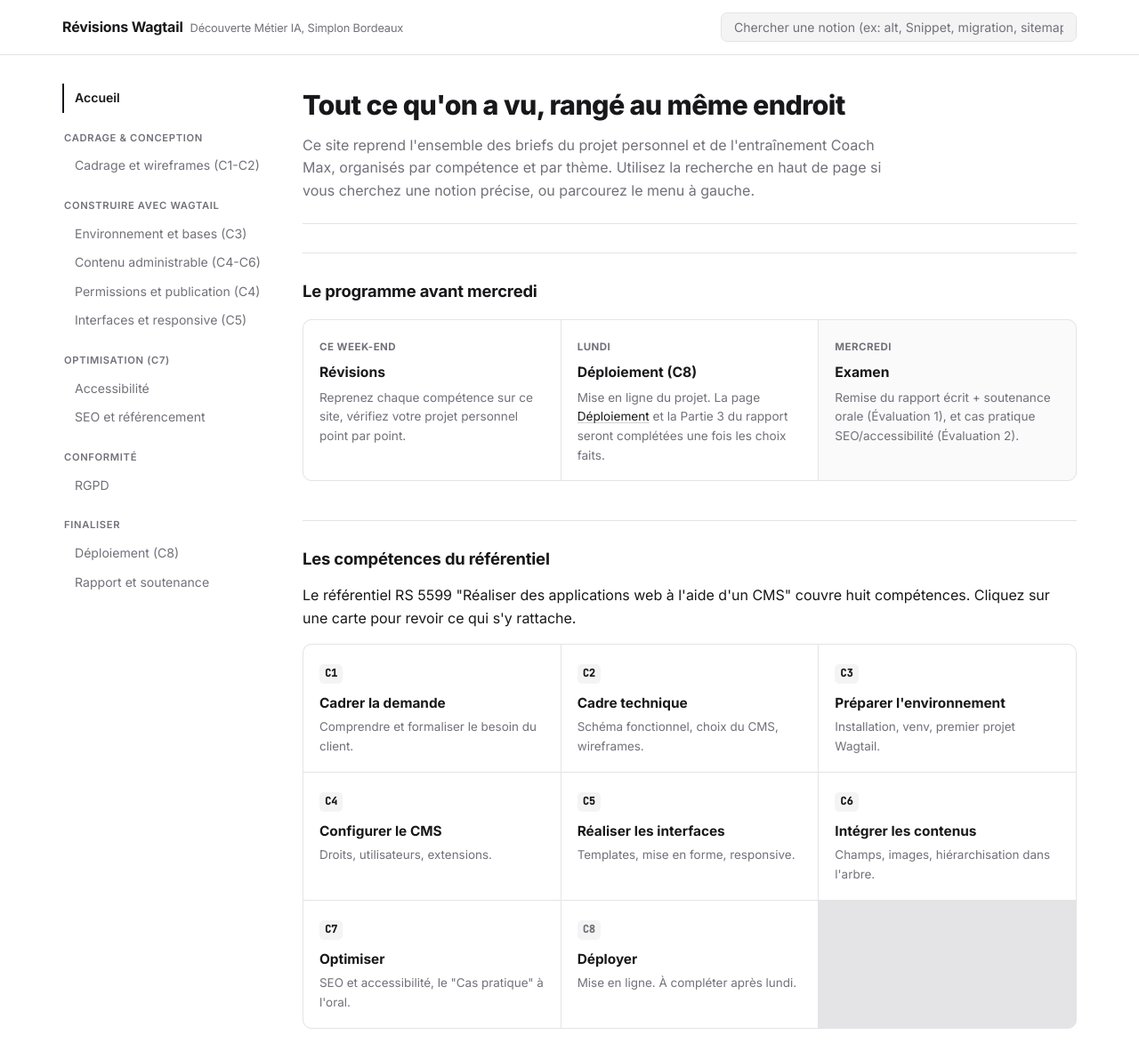
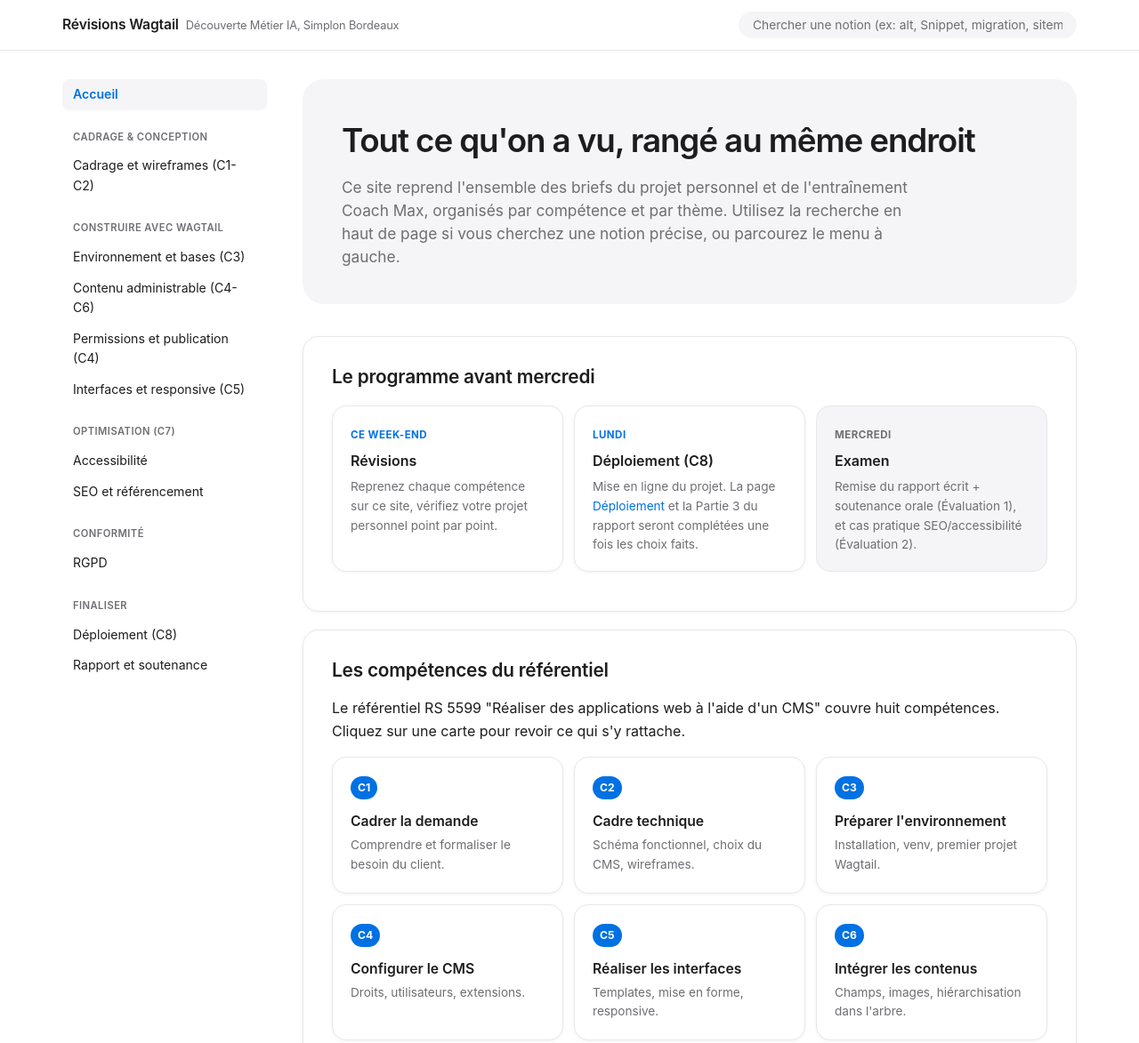
Before and after one commit to Atif-Zourgani/revision_simplon_certif, a plain HTML site: page index.html in a window 1280 px wide. Shown: the top 1173 px of the page at 89% size. Drawn offline with Linux system fonts and the light colour scheme.

Commit message:
Refonte style Apple (apple.com / developer.apple.com)
Police systeme SF Pro, gris #f5f5f7 caracteristique, bleu Apple,
cartes tres arrondies avec ombres douces, badges en pastille,
barre de navigation en verre depoli.

```diff
--- a/css/style.css
+++ b/css/style.css
@@ -1,21 +1,23 @@
-@import url('https://fonts.googleapis.com/css2?family=Inter:wght@400;500;600;700;800&family=JetBrains+Mono:wght@400;500&display=swap');
-
 :root {
   --bg: #ffffff;
-  --bg-subtle: #fafafa;
-  --bg-tint: #f4f4f5;
-  --text: #18181b;
-  --muted: #71717a;
-  --border: #e4e4e7;
-  --border-strong: #d4d4d8;
-  --green: #15803d;
-  --green-bg: #f0fdf4;
-  --red: #b91c1c;
-  --red-bg: #fef2f2;
-  --code-bg: #18181b;
-  --code-text: #e4e4e7;
+  --bg-subtle: #f5f5f7;
+  --bg-tint: #f5f5f7;
+  --text: #1d1d1f;
+  --muted: #6e6e73;
+  --border: #d2d2d7;
+  --border-soft: #e8e8ed;
+  --blue: #0071e3;
+  --blue-dark: #0058b0;
+  --green: #1d7a36;
+  --green-bg: #e9f8ee;
+  --red: #d70015;
+  --red-bg: #fdecec;
+  --code-bg: #1d1d1f;
+  --code-text: #f2f2f4;
   --white: #ffffff;
-  --radius: 10px;
+  --radius: 18px;
+  --shadow: 0 2px 16px rgba(0, 0, 0, 0.06);
+  --shadow-sm: 0 1px 4px rgba(0, 0, 0, 0.05);
   --max-width: 1180px;
 }
 
@@ -29,7 +31,8 @@ html, body {
 }
 
 body {
-  font-family: "Inter", -apple-system, "Helvetica Neue", Arial, sans-serif;
+  font-family: -apple-system, BlinkMacSystemFont, "SF Pro Text", "SF Pro Display",
+    "Helvetica Neue", Helvetica, Arial, sans-serif;
   color: var(--text);
   background: var(--bg);
   line-height: 1.6;
@@ -38,18 +41,16 @@ body {
 }
 
 a {
-  color: var(--text);
-  text-decoration: underline;
-  text-decoration-color: var(--border-strong);
-  text-underline-offset: 2px;
+  color: var(--blue);
+  text-decoration: none;
 }
 
 a:hover {
-  text-decoration-color: var(--text);
+  text-decoration: underline;
 }
 
 a:focus-visible, button:focus-visible, input:focus-visible {
-  outline: 2px solid var(--text);
+  outline: 2px solid var(--blue);
   outline-offset: 2px;
 }
 
@@ -63,9 +64,10 @@ img {
   position: sticky;
   top: 0;
   z-index: 50;
-  background: rgba(255, 255, 255, 0.92);
-  backdrop-filter: blur(8px);
-  border-bottom: 1px solid var(--border);
+  background: rgba(255, 255, 255, 0.78);
+  backdrop-filter: saturate(180%) blur(20px);
+  -webkit-backdrop-filter: saturate(180%) blur(20px);
+  border-bottom: 1px solid var(--border-soft);
 }
 
 .topbar-inner {
@@ -74,7 +76,7 @@ img {
   display: flex;
   align-items: center;
   gap: 16px;
-  padding: 14px 20px;
+  padding: 13px 20px;
 }
 
 .brand {
@@ -82,8 +84,8 @@ img {
   align-items: baseline;
   gap: 8px;
   color: var(--text);
-  font-weight: 700;
-  font-size: 1rem;
+  font-weight: 600;
+  font-size: 0.98rem;
   letter-spacing: -0.01em;
   white-space: nowrap;
 }
@@ -96,12 +98,12 @@ img {
 
 .menu-toggle {
   display: none;
-  background: var(--white);
-  border: 1px solid var(--border-strong);
+  background: var(--bg-tint);
+  border: none;
   color: var(--text);
-  border-radius: 7px;
-  padding: 6px 10px;
-  font-size: 0.88rem;
+  border-radius: 980px;
+  padding: 6px 14px;
+  font-size: 0.86rem;
   font-weight: 500;
   cursor: pointer;
 }
@@ -109,18 +111,18 @@ img {
 .search-wrap {
   position: relative;
   flex: 1;
-  max-width: 400px;
+  max-width: 380px;
   margin-left: auto;
 }
 
 .search-wrap input {
   width: 100%;
-  padding: 7px 14px;
-  border-radius: 7px;
-  border: 1px solid var(--border);
+  padding: 7px 16px;
+  border-radius: 980px;
+  border: none;
   background: var(--bg-tint);
   color: var(--text);
-  font-size: 0.88rem;
+  font-size: 0.86rem;
   font-family: inherit;
 }
 
@@ -130,17 +132,19 @@ img {
 
 .search-results {
   position: absolute;
-  top: calc(100% + 6px);
+  top: calc(100% + 8px);
   left: 0;
   right: 0;
-  background: var(--white);
-  border: 1px solid var(--border);
-  border-radius: 10px;
-  box-shadow: 0 8px 24px rgba(0, 0, 0, 0.08);
+  background: rgba(255, 255, 255, 0.92);
+  backdrop-filter: blur(20px);
+  border: 1px solid var(--border-soft);
+  border-radius: 16px;
+  box-shadow: 0 12px 32px rgba(0, 0, 0, 0.14);
   max-height: 60vh;
   overflow-y: auto;
   display: none;
   z-index: 60;
+  padding: 6px;
 }
 
 .search-results.open {
@@ -149,19 +153,15 @@ img {
 
 .search-results a {
   display: block;
-  padding: 10px 14px;
-  border-bottom: 1px solid var(--border);
+  padding: 10px 12px;
+  border-radius: 10px;
   color: var(--text);
   text-decoration: none;
 }
 
-.search-results a:last-child {
-  border-bottom: none;
-}
-
 .search-results a:hover,
 .search-results a.active {
-  background: var(--bg-subtle);
+  background: var(--bg-tint);
 }
 
 .search-results .result-title {
@@ -189,7 +189,7 @@ img {
   margin: 0 auto;
   display: flex;
   gap: 40px;
-  padding: 32px 20px 72px;
+  padding: 32px 20px 80px;
   align-items: flex-start;
 }
 
@@ -197,39 +197,39 @@ img {
   width: 230px;
   flex-shrink: 0;
   position: sticky;
-  top: 76px;
+  top: 80px;
 }
 
 .sidebar-group {
-  margin-bottom: 20px;
+  margin-bottom: 22px;
 }
 
 .sidebar-group h3 {
   font-size: 0.7rem;
   text-transform: uppercase;
-  letter-spacing: 0.06em;
+  letter-spacing: 0.04em;
   font-weight: 600;
   color: var(--muted);
-  margin: 0 0 6px 2px;
+  margin: 0 0 6px 12px;
 }
 
 .sidebar a {
   display: block;
-  padding: 5px 0 5px 12px;
-  border-left: 2px solid transparent;
+  padding: 6px 12px;
+  border-radius: 8px;
   font-size: 0.88rem;
-  color: var(--muted);
+  color: var(--text);
   text-decoration: none;
-  transition: color .1s, border-color .1s;
+  transition: background .12s;
 }
 
 .sidebar a:hover {
-  color: var(--text);
+  background: var(--bg-tint);
 }
 
 .sidebar a.active {
-  border-left-color: var(--text);
-  color: var(--text);
+  background: var(--bg-tint);
+  color: var(--blue);
   font-weight: 600;
 }
 
@@ -241,66 +241,67 @@ img {
 /* ---------- Page header ---------- */
 
 .page-head {
-  padding-bottom: 24px;
-  margin-bottom: 32px;
-  border-bottom: 1px solid var(--border);
+  background: var(--bg-subtle);
+  border-radius: 24px;
+  padding: 40px 44px;
+  margin-bottom: 36px;
 }
 
 .page-head h1 {
-  margin: 0 0 8px;
-  font-size: 1.9rem;
-  font-weight: 800;
-  letter-spacing: -0.02em;
+  margin: 0 0 10px;
+  font-size: 2.3rem;
+  font-weight: 600;
+  letter-spacing: -0.03em;
   color: var(--text);
 }
 
 .page-head p {
   margin: 0;
   color: var(--muted);
-  max-width: 680px;
-  font-size: 1rem;
+  max-width: 640px;
+  font-size: 1.08rem;
+  line-height: 1.5;
 }
 
 .badges {
   display: flex;
-  gap: 6px;
-  margin-top: 16px;
+  gap: 8px;
+  margin-top: 20px;
   flex-wrap: wrap;
 }
 
 .badge {
   display: inline-block;
-  font-size: 0.72rem;
+  font-size: 0.78rem;
   font-weight: 600;
-  padding: 4px 10px;
-  border-radius: 6px;
-  background: var(--bg-tint);
+  padding: 5px 14px;
+  border-radius: 980px;
+  background: var(--white);
   color: var(--text);
+  box-shadow: var(--shadow-sm);
 }
 
 .badge.alt {
-  background: var(--white);
+  background: transparent;
   color: var(--muted);
-  border: 1px solid var(--border);
+  box-shadow: none;
 }
 
 /* ---------- Sections ---------- */
 
 .card {
-  padding: 28px 0;
-  margin-bottom: 0;
-  border-top: 1px solid var(--border);
-}
-
-.card:first-child {
-  border-top: none;
-  padding-top: 0;
+  background: var(--white);
+  border: 1px solid var(--border-soft);
+  border-radius: var(--radius);
+  padding: 28px 32px;
+  margin-bottom: 20px;
+  box-shadow: var(--shadow-sm);
 }
 
 .card h2 {
   color: var(--text);
-  font-size: 1.15rem;
-  font-weight: 700;
+  font-size: 1.3rem;
+  font-weight: 600;
   letter-spacing: -0.01em;
   margin-top: 0;
   margin-bottom: 14px;
@@ -311,9 +312,9 @@ img {
 
 .card h3 {
   color: var(--text);
-  font-size: 1rem;
-  font-weight: 700;
-  margin-top: 24px;
+  font-size: 1.05rem;
+  font-weight: 600;
+  margin-top: 26px;
   margin-bottom: 8px;
 }
 
@@ -335,20 +336,20 @@ img {
 }
 
 .source-tag {
-  font-size: 0.7rem;
+  font-size: 0.72rem;
   font-weight: 500;
   color: var(--muted);
   background: var(--bg-tint);
-  border-radius: 6px;
-  padding: 2px 8px;
+  border-radius: 980px;
+  padding: 3px 10px;
   margin-left: auto;
 }
 
 /* ---------- Boxes ---------- */
 
 .box {
-  border-radius: 8px;
-  padding: 12px 16px;
+  border-radius: 14px;
+  padding: 14px 18px;
   margin: 16px 0;
   background: var(--bg-tint);
 }
@@ -376,10 +377,10 @@ img {
   text-transform: uppercase;
   letter-spacing: 0.04em;
   margin-bottom: 4px;
-  color: var(--text);
+  color: var(--blue);
 }
 
-.box.info .label { color: var(--text); }
+.box.info .label { color: var(--blue); }
 .box.piege .label { color: var(--red); }
 .box.ok .label { color: var(--green); }
 .box.hold .label { color: var(--muted); }
@@ -393,22 +394,22 @@ img {
 pre {
   background: var(--code-bg);
   color: var(--code-text);
-  padding: 14px 16px;
-  border-radius: 8px;
+  padding: 16px 18px;
+  border-radius: 14px;
   overflow-x: auto;
   font-size: 0.83rem;
   line-height: 1.55;
 }
 
 code {
-  font-family: "JetBrains Mono", "SF Mono", Consolas, Monaco, monospace;
+  font-family: "SF Mono", ui-monospace, Menlo, Consolas, monospace;
 }
 
 :not(pre) > code {
   background: var(--bg-tint);
   color: var(--text);
-  padding: 1px 5px;
-  border-radius: 4px;
+  padding: 1px 6px;
+  border-radius: 5px;
   font-size: 0.86em;
 }
 
@@ -423,15 +424,17 @@ table {
 
 th, td {
   text-align: left;
-  padding: 9px 10px;
-  border-bottom: 1px solid var(--border);
+  padding: 10px 12px;
+  border-bottom: 1px solid var(--border-soft);
   vertical-align: top;
 }
 
 th {
   font-weight: 600;
-  color: var(--text);
-  border-bottom: 2px solid var(--text);
+  color: var(--muted);
+  font-size: 0.78rem;
+  text-transform: uppercase;
+  letter-spacing: 0.03em;
 }
 
 /* ---------- Checklist ---------- */
@@ -443,7 +446,7 @@ th {
 }
 
 .checklist li {
-  padding: 6px 0 6px 28px;
+  padding: 6px 0 6px 30px;
   position: relative;
 }
 
@@ -452,10 +455,10 @@ th {
   position: absolute;
   left: 0;
   top: 8px;
-  width: 15px;
-  height: 15px;
-  border: 1.5px solid var(--border-strong);
-  border-radius: 4px;
+  width: 16px;
+  height: 16px;
+  border: 1.5px solid var(--border);
+  border-radius: 50%;
 }
 
 /* ---------- Competency grid (index) ---------- */
@@ -463,56 +466,56 @@ th {
 .comp-grid {
   display: grid;
   grid-template-columns: repeat(auto-fill, minmax(220px, 1fr));
-  gap: 1px;
+  gap: 12px;
   margin: 16px 0;
-  background: var(--border);
-  border: 1px solid var(--border);
-  border-radius: 10px;
-  overflow: hidden;
 }
 
 .comp-card {
   background: var(--white);
-  padding: 18px;
+  border: 1px solid var(--border-soft);
+  border-radius: 16px;
+  padding: 20px;
   display: block;
   text-decoration: none;
-  transition: background .1s;
+  box-shadow: var(--shadow-sm);
+  transition: transform .15s, box-shadow .15s;
 }
 
 .comp-card:hover {
-  background: var(--bg-subtle);
+  transform: translateY(-2px);
+  box-shadow: var(--shadow);
 }
 
 .comp-card .comp-num {
   display: inline-flex;
   align-items: center;
   justify-content: center;
-  min-width: 26px;
-  height: 22px;
-  padding: 0 6px;
-  border-radius: 5px;
-  background: var(--bg-tint);
-  color: var(--text);
+  min-width: 30px;
+  height: 26px;
+  padding: 0 8px;
+  border-radius: 980px;
+  background: var(--blue);
+  color: var(--white);
   font-weight: 700;
-  font-size: 0.74rem;
-  font-family: "JetBrains Mono", monospace;
-  margin-bottom: 10px;
+  font-size: 0.76rem;
+  margin-bottom: 12px;
 }
 
 .comp-card.pending .comp-num {
+  background: var(--border);
   color: var(--muted);
 }
 
 .comp-card h3 {
   margin: 0 0 4px;
   color: var(--text);
-  font-size: 0.96rem;
-  font-weight: 700;
+  font-size: 0.98rem;
+  font-weight: 600;
 }
 
 .comp-card p {
   margin: 0;
-  font-size: 0.84rem;
+  font-size: 0.85rem;
   color: var(--muted);
 }
 
@@ -520,39 +523,43 @@ th {
 
 .timeline {
   display: flex;
-  gap: 1px;
+  gap: 12px;
   margin: 16px 0;
   flex-wrap: wrap;
-  background: var(--border);
-  border: 1px solid var(--border);
-  border-radius: 10px;
-  overflow: hidden;
 }
 
 .timeline-step {
   flex: 1;
   min-width: 180px;
   background: var(--white);
-  padding: 16px 18px;
+  border: 1px solid var(--border-soft);
+  border-radius: 16px;
+  padding: 18px 20px;
+  box-shadow: var(--shadow-sm);
 }
 
 .timeline-step.future {
   background: var(--bg-subtle);
+  box-shadow: none;
 }
 
 .timeline-step .day {
   font-size: 0.72rem;
   text-transform: uppercase;
   letter-spacing: 0.04em;
-  color: var(--muted);
+  color: var(--blue);
   font-weight: 700;
 }
 
+.timeline-step.future .day {
+  color: var(--muted);
+}
+
 .timeline-step h3 {
-  margin: 5px 0 5px;
+  margin: 6px 0 5px;
   color: var(--text);
-  font-size: 0.98rem;
-  font-weight: 700;
+  font-size: 1rem;
+  font-weight: 600;
 }
 
 .timeline-step p {
@@ -568,7 +575,7 @@ th {
   color: var(--muted);
   font-size: 0.8rem;
   padding: 32px 20px 48px;
-  border-top: 1px solid var(--border);
+  border-top: 1px solid var(--border-soft);
   margin-top: 24px;
 }
 
@@ -599,13 +606,21 @@ th {
     gap: 20px;
   }
 
+  .page-head {
+    padding: 28px 24px;
+    border-radius: 18px;
+  }
+
+  .page-head h1 {
+    font-size: 1.8rem;
+  }
+
   .sidebar {
     width: 100%;
     position: static;
     display: none;
     background: var(--bg-subtle);
-    border: 1px solid var(--border);
-    border-radius: var(--radius);
+    border-radius: 16px;
     padding: 14px;
   }
 
@@ -620,4 +635,8 @@ th {
   .comp-grid {
     grid-template-columns: 1fr;
   }
+
+  .card {
+    padding: 22px 20px;
+  }
 }
```
Also changed, not shown: accessibilite.html (+1 -1 lines), permissions-publication.html (+2 -2 lines).
